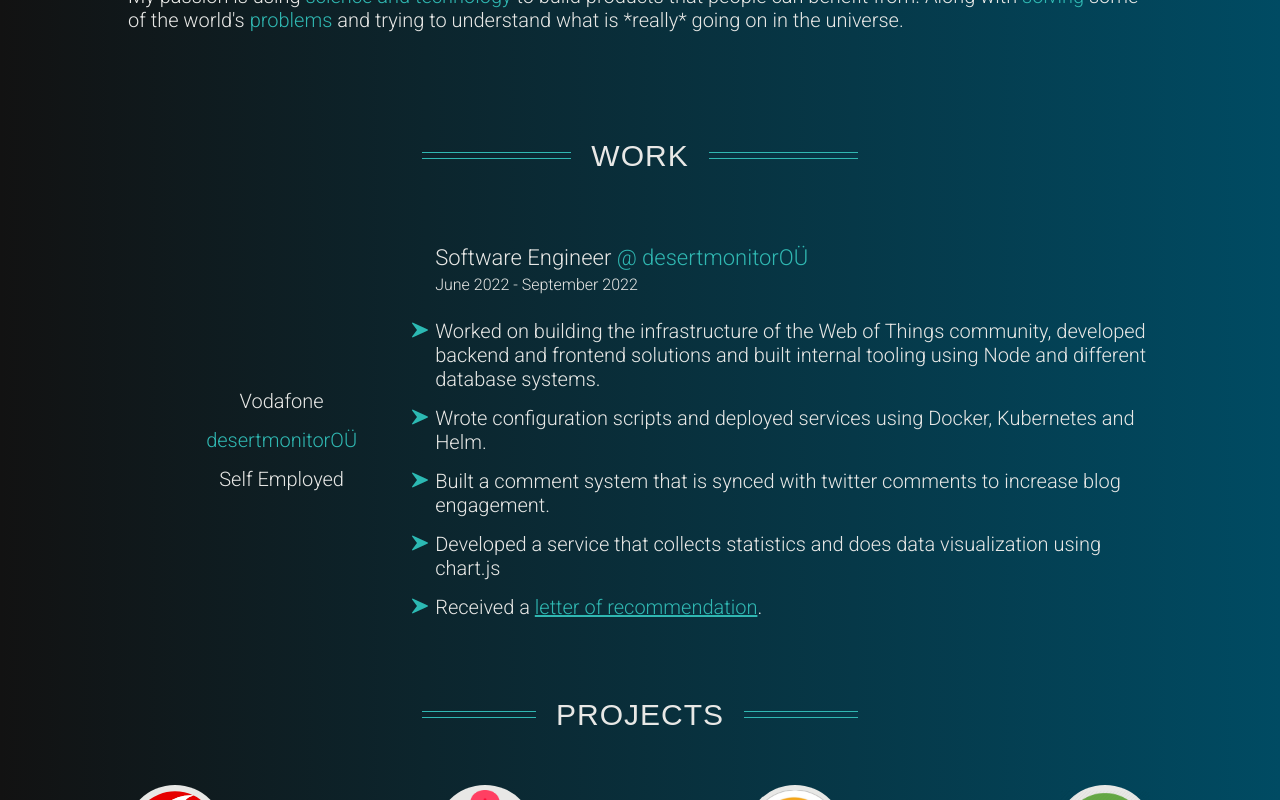
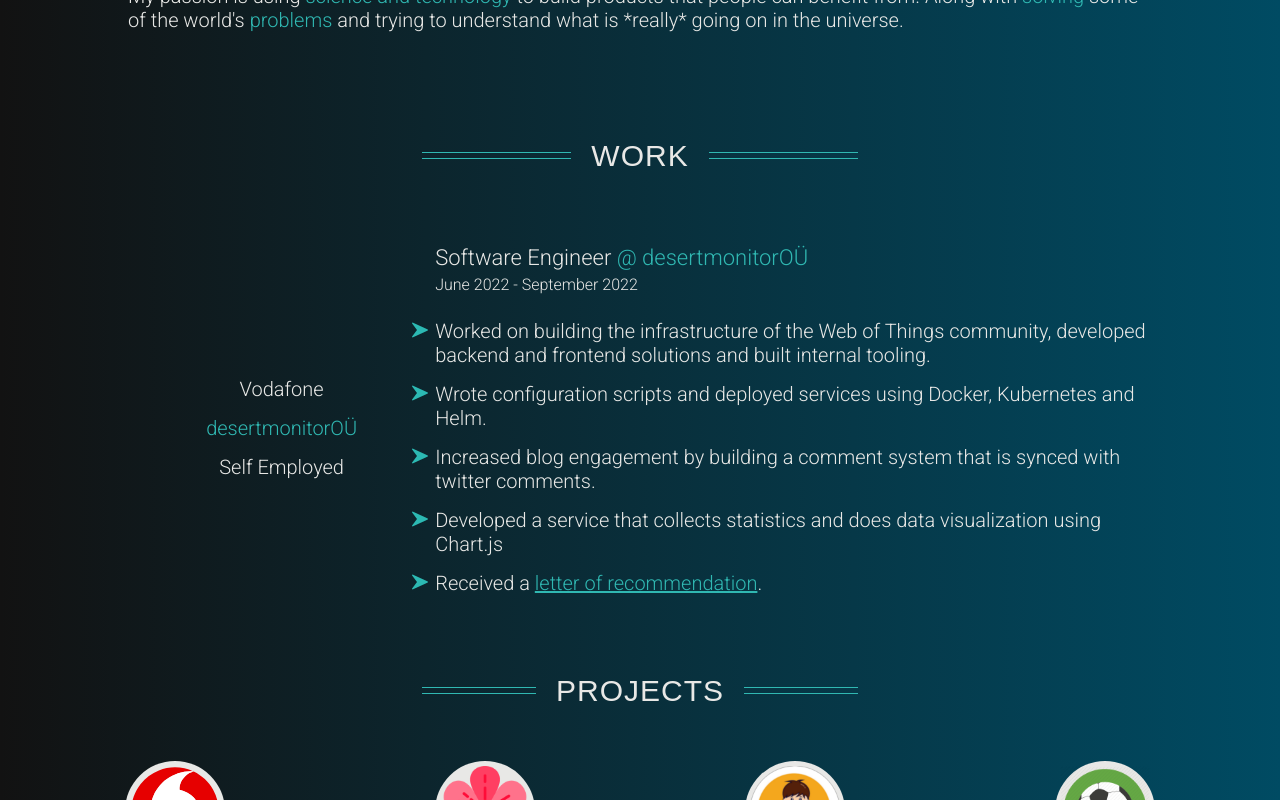
Before and after one commit to AhmedWaeI/My-Portfolio, a React (Create React App) app: page / in a window 1280 px wide. Both pictures are taken after a click on the element "desertmonitorOÜ". Shown: the part 1140-1940 px from the top of the page. Built offline with nearby package versions, Linux system fonts and the light colour scheme; a web font is replaced by a local one.

Commit message:
updated description in experience

```diff
--- a/src/components/Work.js
+++ b/src/components/Work.js
@@ -82,8 +82,8 @@ function About() {
               period using React Native, Node and SQL.
             </li>
             <li>
-              The app was used by the engineers and managers of Vodafone Egypt
-              and i was recognised as a Top Performer.
+              Saved the time it takes engineers and managers to do KPI-checking
+              and analysis by using the app and was selected as a Top Performer.
             </li>
           </ul>
         </div>
@@ -97,19 +97,19 @@ function About() {
             <li>
               Worked on building the infrastructure of the Web of Things
               community, developed backend and frontend solutions and built
-              internal tooling using Node and different database systems.
+              internal tooling.
             </li>
             <li>
               Wrote configuration scripts and deployed services using Docker,
               Kubernetes and Helm.
             </li>
             <li>
-              Built a comment system that is synced with twitter comments to
-              increase blog engagement.
+              Increased blog engagement by building a comment system that is
+              synced with twitter comments.
             </li>
             <li>
               Developed a service that collects statistics and does data
-              visualization using chart.js
+              visualization using Chart.js
             </li>
             <li>
               Received a{" "}
```
